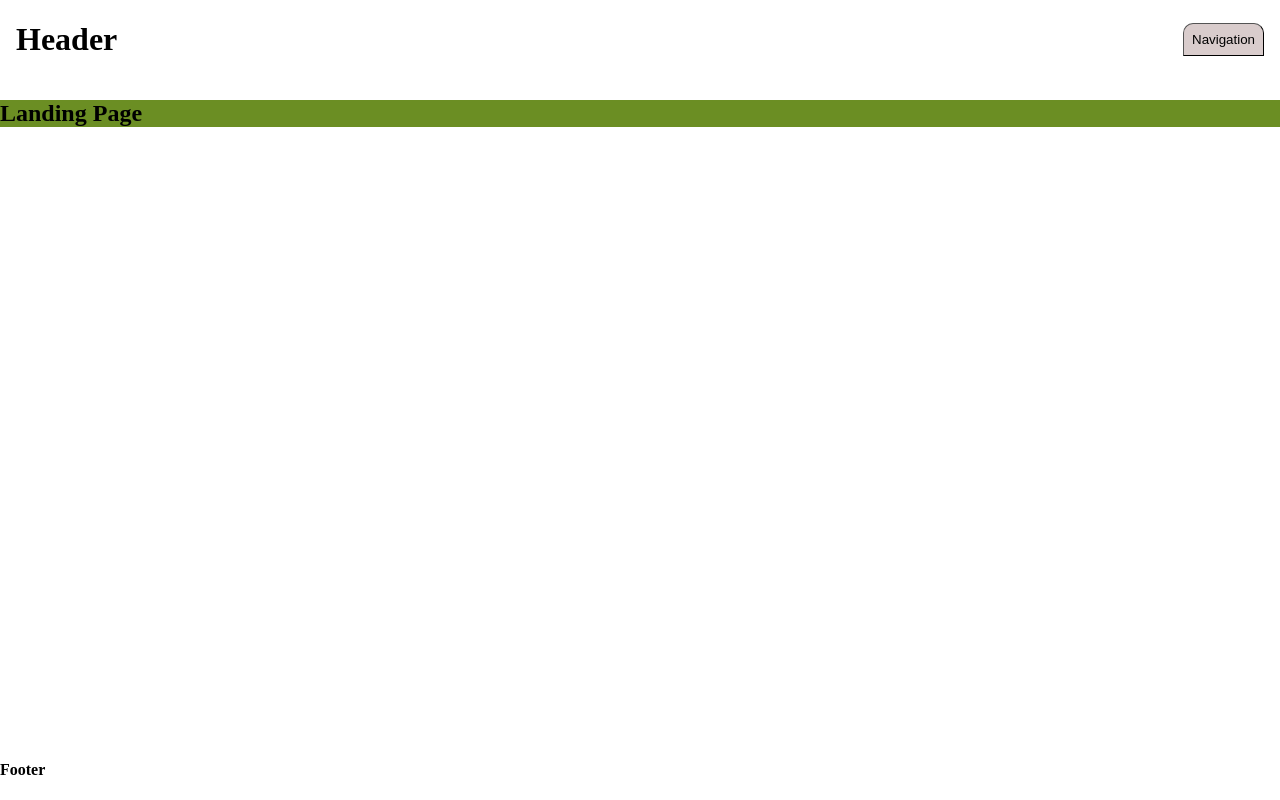
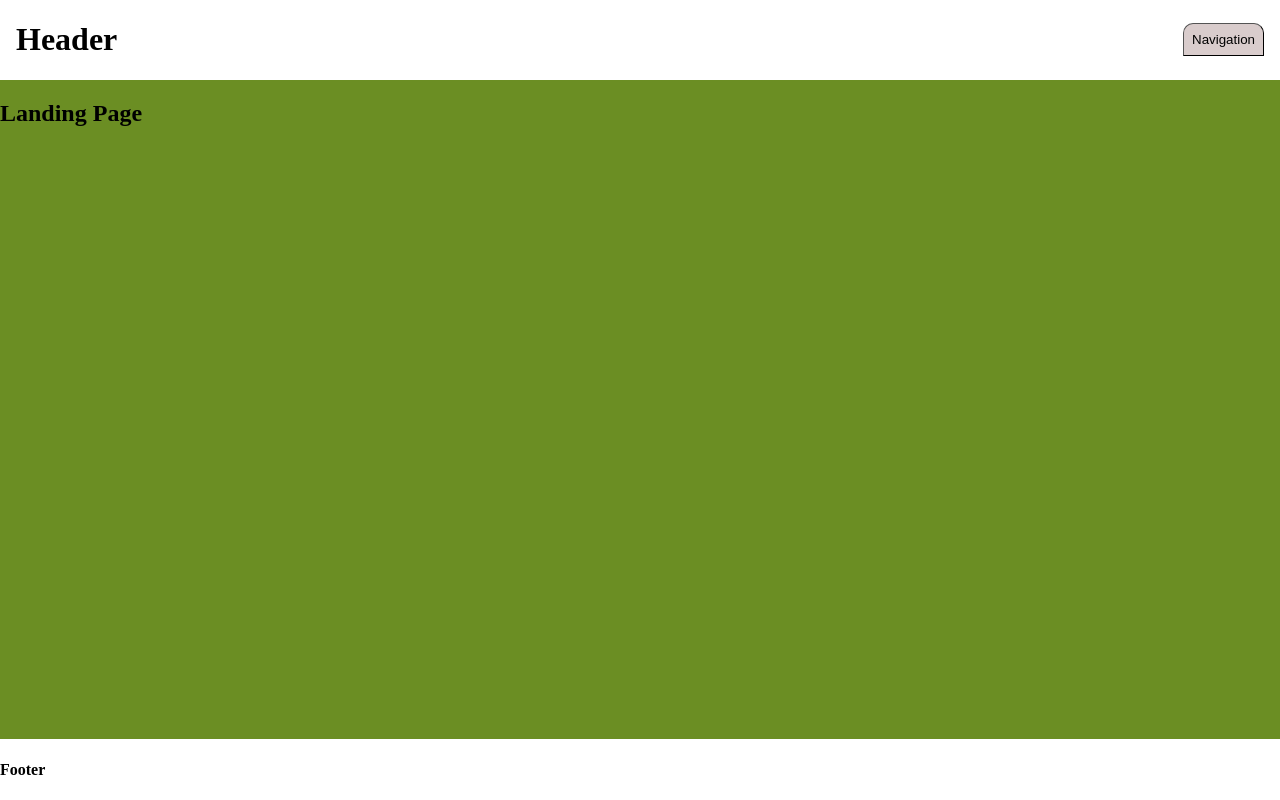
Before and after one commit to LarsGKodehode/kodehode-react-router-recap, a React (Vite) app: page /#/ in a window 1280 px wide. Built offline with nearby package versions, Linux system fonts and the light colour scheme.

Commit message:
move main element to individual routes

```diff
--- a/src/layout/BaseLayout/BaseLayout.jsx
+++ b/src/layout/BaseLayout/BaseLayout.jsx
@@ -18,9 +18,7 @@ function BaseLayout() {
         </nav>
       </header>
 
-      <main className={styles.main}>
-        <Outlet />
-      </main>
+      <Outlet />
 
       <footer className={styles.footer}>
         <h4>Footer</h4>
--- a/src/layout/BaseLayout/styles.module.css
+++ b/src/layout/BaseLayout/styles.module.css
@@ -12,7 +12,7 @@
   padding: 0px 1rem;
 }
 
-.main {
+main {
   flex-grow: 10;
 }
 
--- a/src/routes/LandingPage.jsx
+++ b/src/routes/LandingPage.jsx
@@ -2,9 +2,9 @@ import styles from './styles.module.css'
 
 function LandingPage() {
   return (
-    <div className={styles.page}>
+    <main className={styles.page}>
       <h2>Landing Page</h2>
-    </div>
+    </main>
   )
 }
 
--- a/src/routes/about/AboutPage.jsx
+++ b/src/routes/about/AboutPage.jsx
@@ -2,9 +2,9 @@ import styles from './styles.module.css'
 
 function AboutPage() {
   return (
-    <div className={styles.page}>
+    <main className={styles.page}>
       <h2>About Page</h2>
-    </div>
+    </main>
   )
 }
 
--- a/src/routes/contact/ContactPage.jsx
+++ b/src/routes/contact/ContactPage.jsx
@@ -2,9 +2,9 @@ import styles from './styles.module.css'
 
 function ContactPage() {
   return (
-    <div className={styles.page}>
+    <main className={styles.page}>
       <h2>Contact page</h2>
-    </div>
+    </main>
   )
 }
 
```
